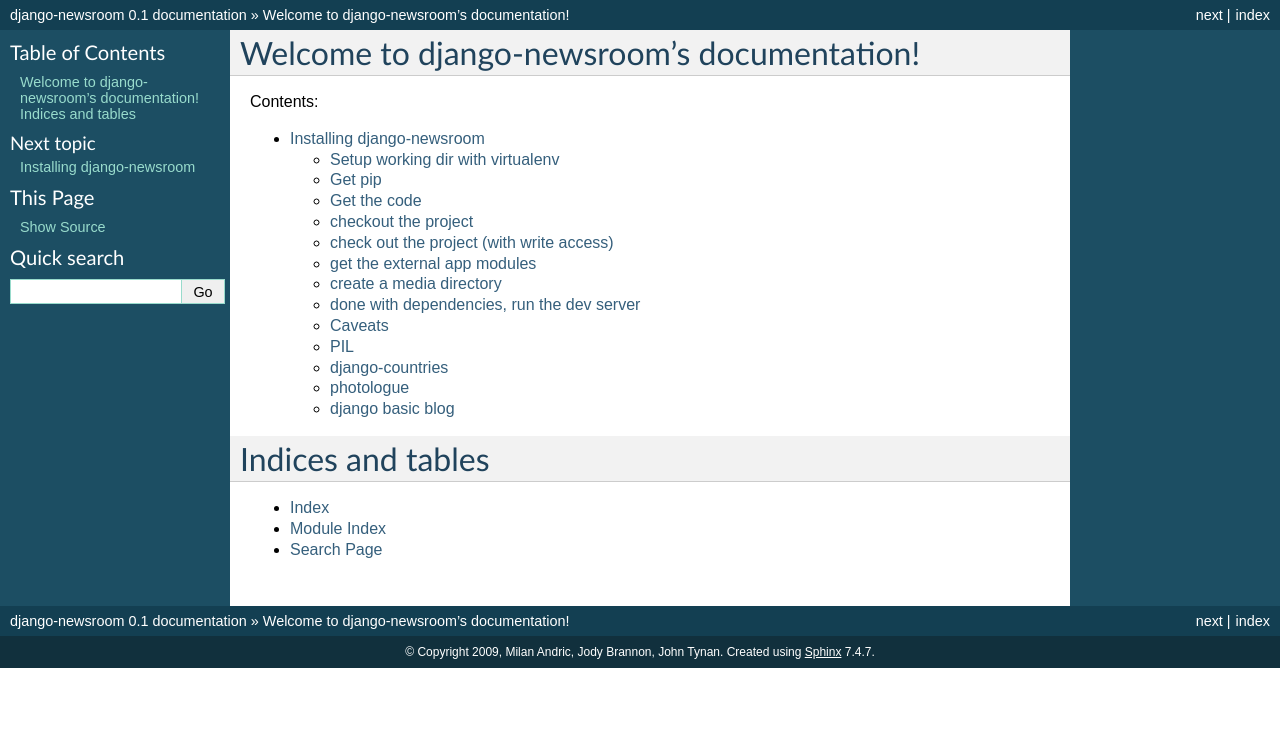
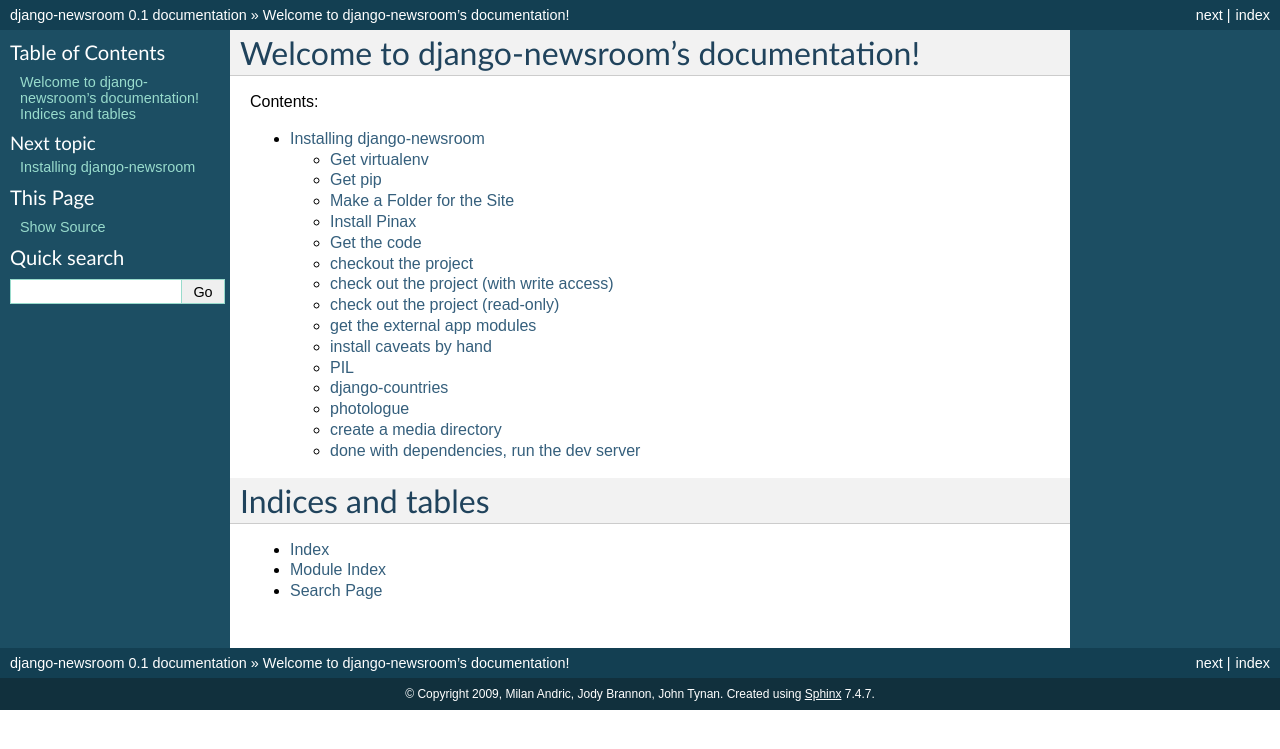
Before and after one commit to johntynan/django-newsroom, a Sphinx documentation site: the page built from docs/index.txt, in a window 1280 px wide. Shown: the top 749 px of the page. Built offline with Sphinx 7.4.7, drawn with Linux system fonts in a browser that asks for light colours; some of the changed lines change nothing that is shown.

Commit message:
Changed the install to reference the pinax trunk

```diff
--- a/docs/install.txt
+++ b/docs/install.txt
@@ -2,19 +2,10 @@
 Installing django-newsroom
 ==========================
 
-Setup working dir with virtualenv
+Get virtualenv
 ---------------------------------
 
 easy_install virtualenv
-
-mkdir dev && cd dev
-
-virtualenv newsroom-env
-
-source newsroom-env/bin/activate
-
-cd newsroom-env
-
 
 Get pip
 -------
@@ -24,13 +15,43 @@
 # or grab tarball at http://pypi.python.org/pypi/pip and run python setup.py install
 
 
+Make a Folder for the Site
+---------------------------
+
+mkdir dev.news21.com && cd dev.news21.com
+
+Install Pinax
+-------------
+
+cd dev.news21.com
+
+# This section is based on the directions here: http://pinaxproject.com/docs/dev/install.html
+
+# Download the latest pinax-boot.py script:
+
+$ curl -O http://github.com/pinax/pinax/raw/master/scripts/pinax-boot.py
+
+# Create a virtual environment with the downloaded script:
+
+python pinax-boot.py --development ./pinax-env
+source ./pinax-env/bin/activate
+
+# The last step to pull down the external apps and libraries. To do this run:
+
+cd ./pinax-env/
+pip install --requirement src/pinax/requirements/external_apps.txt
+
+cd ../
+
 Get the code
 ------------
 
 checkout the project
 ---------------------
 
-svn checkout http://django-newsroom.googlecode.com/svn working
+# almost as described here: http://code.google.com/p/django-newsroom/source/checkout
+
+svn checkout http://django-newsroom.googlecode.com/svn/branches/pinax working
 
 
 check out the project (with write access)
@@ -38,17 +59,61 @@
 
 If you want to get writeable access to svn you have to be a project member and request that through the group. (notice https)
 
-svn checkout https://django-newsroom.googlecode.com/svn working
+svn co https://django-newsroom.googlecode.com/svn/branches/pinax working --username <YourGoogleCodeUsername>
 
-You also may want to checkout using just part of the tree, in which case you might use something like, appending a subdirectory to the svn path:
 
-svn checkout http://django-newsroom.googlecode.com/svn/trunk working
+check out the project (read-only)
+------------------------------------------------
+
+You can also checkout django-newsroom as read-only:
+
+svn checkout http://django-newsroom.googlecode.com/svn/branches/pinax working
 
 
 get the external app modules
 ----------------------------
 
-pip install -r working/trunk/requirements/external_apps.txt
+pip install -r working/requirements/external_apps.txt
+
+
+install caveats by hand
+-----------------------
+
+PIL
+---
+
+Installing PIL with pip failed for us on OSX, we needed to download the source and use the setup.py. http://www.pythonware.com/products/pil/
+
+wget http://effbot.org/downloads/Imaging-1.1.6.tar.gz
+
+tar zxf Imaging-1.1.6.tar.gz
+
+cd Imaging-1.1.6
+
+python setup.py install
+
+
+django-countries
+----------------
+
+For some reason this project doesn't have a setup.py, so you have to handle it manually.
+
+cd working/apps/
+
+svn co http://django-countries.googlecode.com/svn/trunk django-countries
+
+ln -s django-countries/countries .
+
+photologue
+----------
+
+photologue 3 is still bleeding edge, but we're going to fly with it.
+
+cd newsroom/apps/
+
+svn co http://django-photologue.googlecode.com/svn/branches/3.x/ photologue-3.x
+
+ln -s photologue-3.x/photologue .
 
 
 create a media directory
@@ -68,51 +133,3 @@
 ./manage.py syncdb
 
 ./manage.py runserver
-
-
-Caveats
--------
-
-
-PIL
----
-
-Installing PIL with pip failed for us on OSX, we needed to download the source and use the setup.py. http://www.pythonware.com/products/pil/
-
-wget http://effbot.org/downloads/Imaging-1.1.6.tar.gz
-
-tar zxf Imaging-1.1.6.tar.gz
-
-cd Imaging-1.1.6
-
-python setup.py install
-
-django-countries
-----------------
-
-For some reason this project doesn't have a setup.py, so you have to handle it manually.
-
-cd newsroom/apps/
-
-svn co http://django-countries.googlecode.com/svn/trunk django-countries
-
-ln -s django-countries/countries .
-
-photologue
-----------
-
-photologue 3 is still bleeding edge, but we're going to fly with it.
-
-cd newsroom/apps/
-
-svn co http://django-photologue.googlecode.com/svn/branches/3.x/ photologue-3.x
-
-ln -s photologue-3.x/photologue .
-
-
-django basic blog
------------------
-
-See BasicBlogInstall
-
-http://code.google.com/p/django-newsroom/wiki/BasicBlogInstall
```
